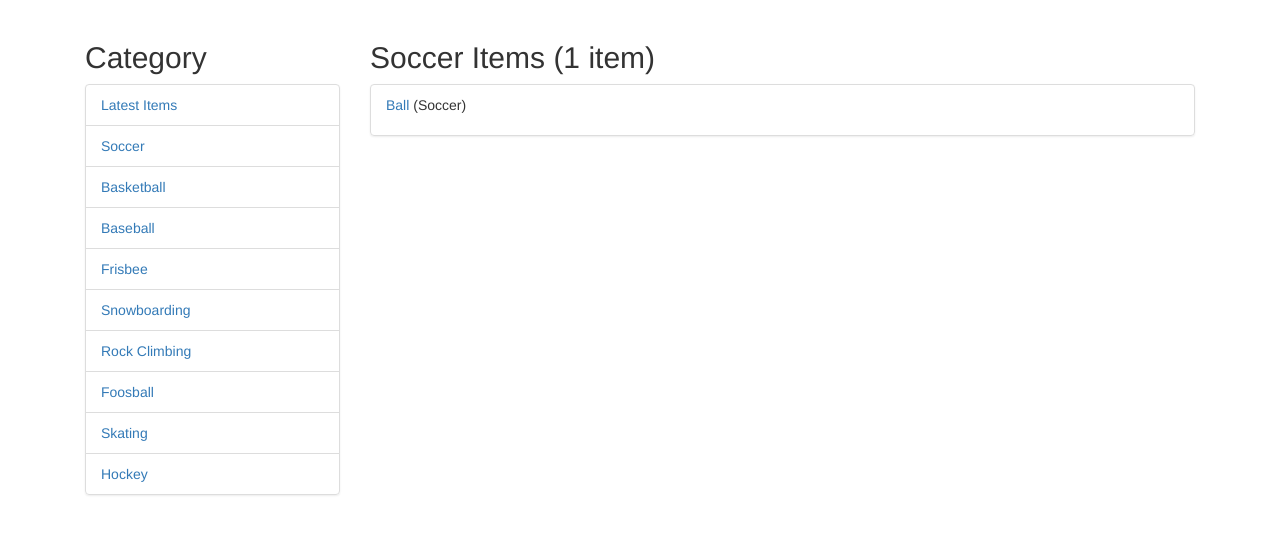
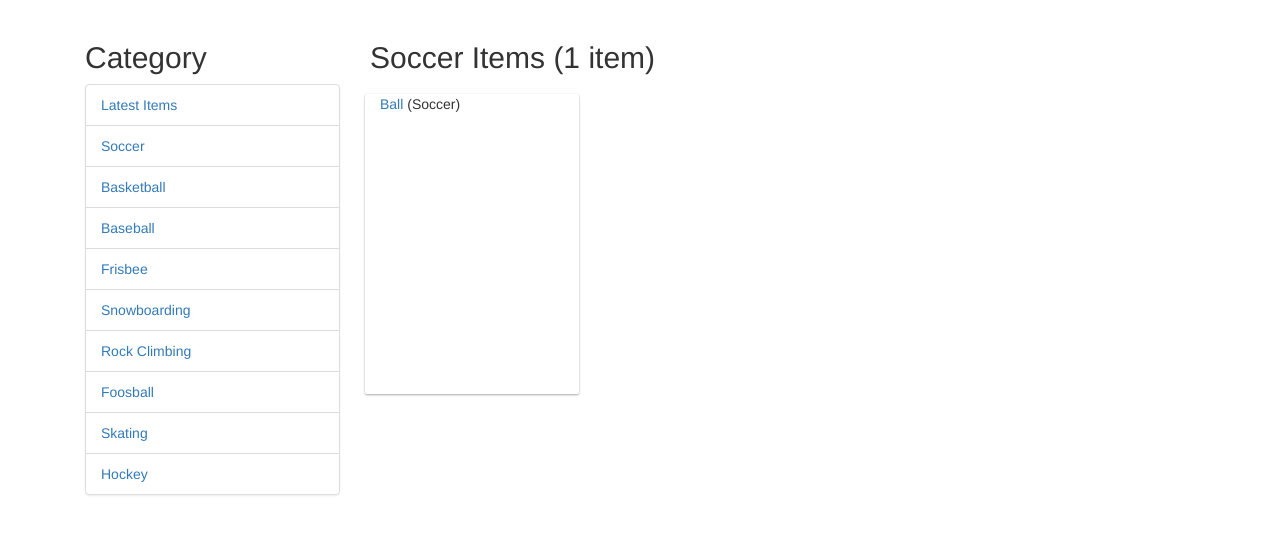
Before and after one commit to ddavignon/item-catalog, a Flask app: page /catalog/Soccer/ in a window 1280 px wide. Shown: the part 52-587 px from the top of the page. Run offline with Flask 2, Linux system fonts and the light colour scheme; data comes from the database, SQL or seed files in the repository; some libraries are stand-ins or nearby versions.

Commit message:
add bootsrap styling

```diff
--- a/static/styles.css
+++ b/static/styles.css
@@ -15,3 +15,16 @@ li {
 .btn {
 	border-radius: 0px;
 }
+
+.card {
+  background: #fff;
+  border-radius: 2px;
+  height: 300px;
+  margin: 1rem;
+  box-shadow: 0 1px 3px rgba(0,0,0,0.12), 0 1px 2px rgba(0,0,0,0.24);
+  transition: all 0.3s cubic-bezier(.25,.8,.25,1);
+}
+
+.card:hover {
+  box-shadow: 0 14px 28px rgba(0,0,0,0.25), 0 10px 10px rgba(0,0,0,0.22);
+}
--- a/templates/catalog_list.html
+++ b/templates/catalog_list.html
@@ -1,7 +1,7 @@
-	<ul class="list-group">
+<div class="row">
 	{% if items %}
 	    {% for i in items %}
-		    <li class="list-group-item">
+	    <div class="col-md-3 card">
         	<span class="name">
     			<a href="{{ url_for('showCatalogItem', category=i.category, catalog_item=i.name) }}" >
     				{{i.name}}
@@ -27,11 +27,13 @@
 	            </a>
 	        </div>
 	        {% endif %}
-		    </li>
+	    </div>
 	    {% endfor %}
 	{% else %}
+	<ul>
 	    <li class="list-group-item">
 	        You currently have no menu items.
 	    </li>
+	</ul>
 	{% endif %}
-	</ul>
+</div>
--- a/templates/catalog_menu.html
+++ b/templates/catalog_menu.html
@@ -3,7 +3,6 @@
 {% include "flash_alert.html" %}
 {% include "category_panel.html" %}
 <div class="col-md-9">
-	{% if quantity > 0 %}
 	<div class="row">
 		<div class="col-md-10">
 			{% if quantity != 1 %}
@@ -23,35 +22,7 @@
 		</div>
 		{% endif %}
 	</div>
-		<ul class="list-group">
-		    {% for i in items %}
-		    <li class="list-group-item">
-	        	<span class="name">
-	        		<p>
-	        			<a href="{{ url_for('showCatalogItem', category=i.category, catalog_item=i.name) }}" >
-	        				{{i.name}}
-	        			</a>
-	        			({{ i.category }})
-	        		</p>
-	        	</span>
-	<!-- 	        <span class="price"><p> {{i.price}} </p></span>
-		        <div class="description">
-		            <p>{{i.description}}</p>
-		        </div> -->
-		        {% if i.user_id == session.user_id %}
-			        <div class="editdeletepane">
-			            <a href="{{ url_for('editCatalogItem', category=i.category, catalog_item=i.name) }}">Edit</a>
-			            <a href="{{ url_for('deleteCatalogItem', category=i.category, catalog_item=i.name) }}">Delete</a>
-			        </div>
-			    {% endif %}
-		    </li>
-		    {% endfor %}
-		</ul>
-	{% else %}
-	    <div>
-	        <h3>You currently have no menu items.</h3>
-	    </div>
-	{% endif %}
+	{% include "catalog_list.html" %}
 </div>
 
 {% endblock %}
```
Also changed, not shown: templates/public_catalog_list.html (+6 -4 lines). Lines whose indentation alone changed are shown as unchanged.
